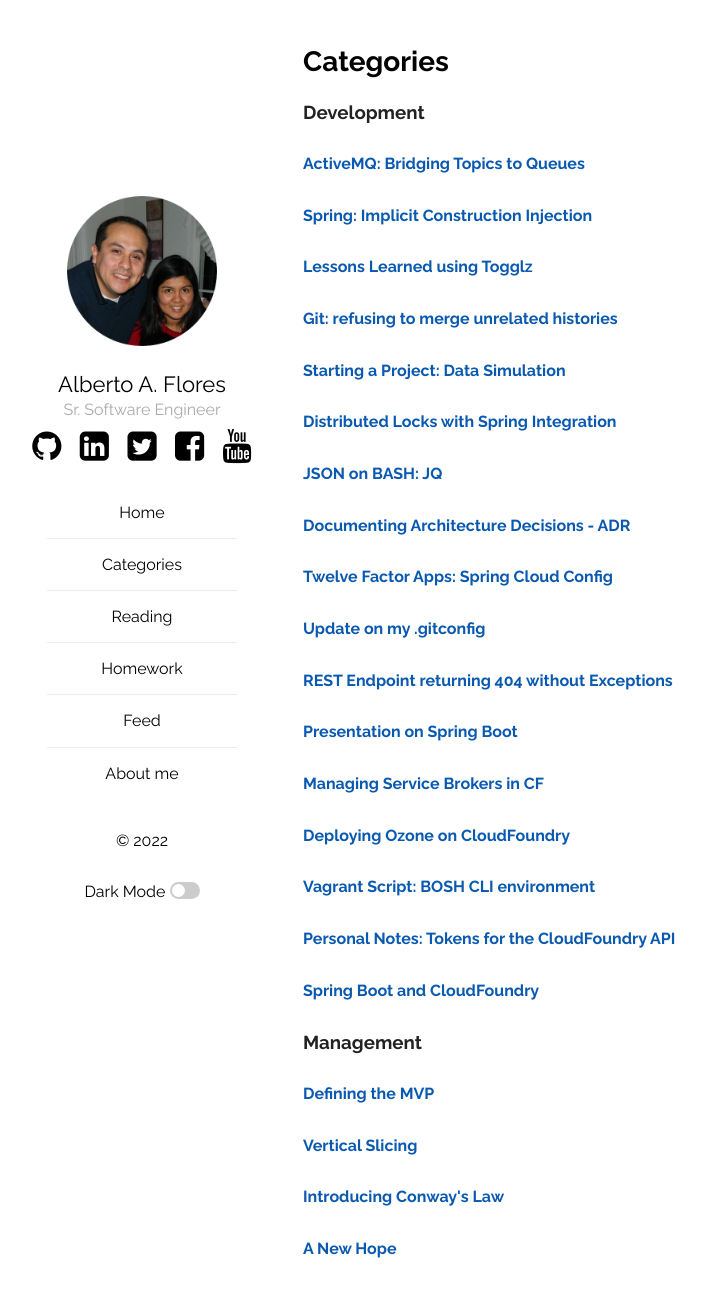
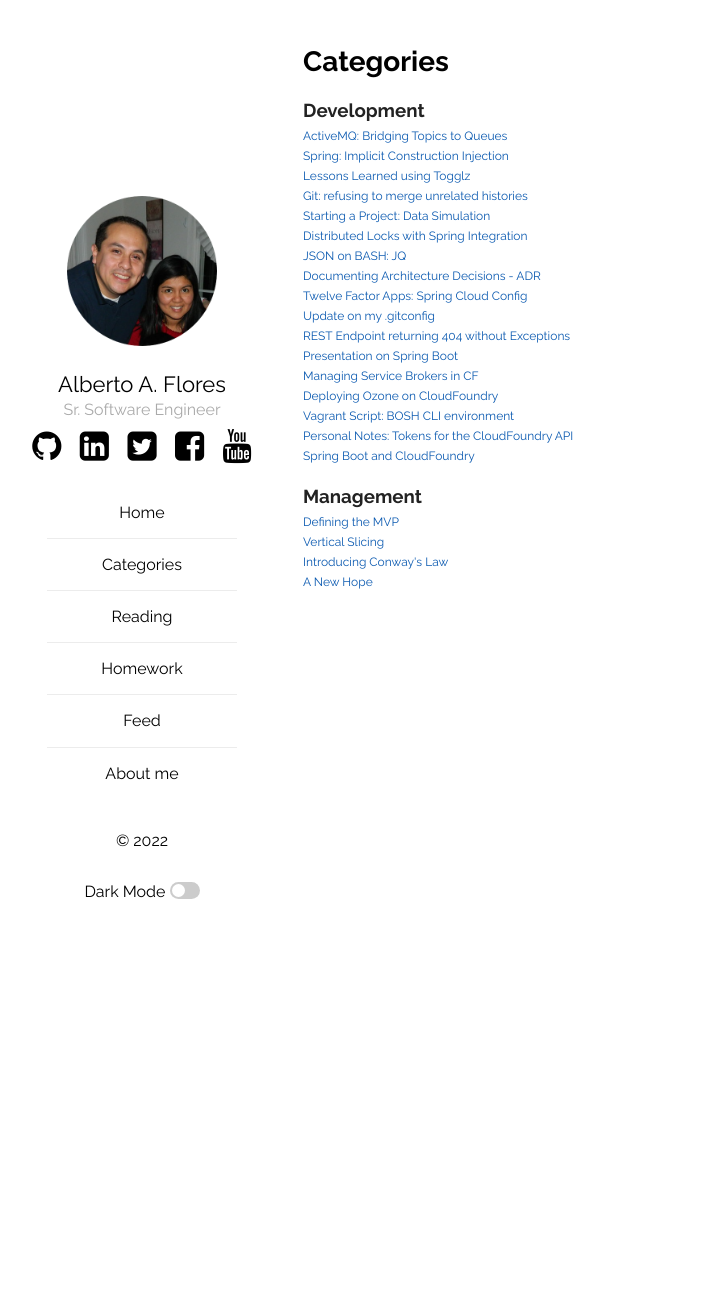
Before and after one commit to albertoaflores/albertoaflores.github.io, a Jekyll site: the page built from categories.md, in a window 1280 px wide and 1310 px high. Shown: the top 1297 px of the window, without its empty margins (52-758 px from the left). Built offline with Jekyll 4.4.1, drawn with Linux system fonts in a browser that asks for light colours.

Commit message:
Fixed css for categories

```diff
--- a/_sass/plain.scss
+++ b/_sass/plain.scss
@@ -137,6 +137,25 @@ main {
     i {
       font-size: 34px;
     }
+  }
+}
+
+.archive-group {
+  h3 {
+    margin-top: 10px;
+    margin-bottom: 0px;
+  }
+}
+
+.archive-item {
+  h4 {
+    margin-top: 2px;
+    margin-bottom: 2px;
+    padding-top: 2px;
+    padding-bottom: 2px;
+    font-size: 12px;
+    font-weight: normal;
+    line-height: normal;
   }
 }
 
```
